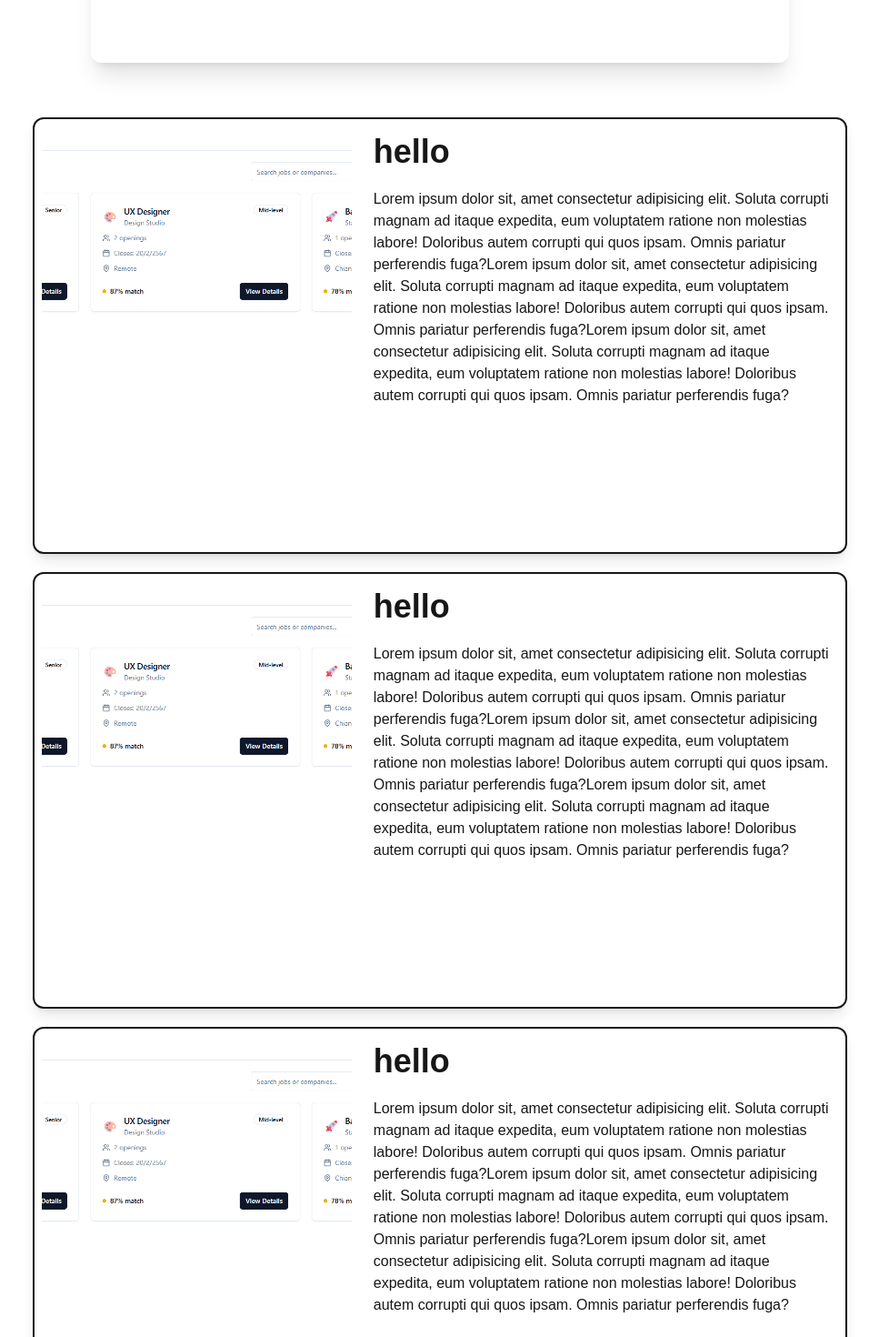
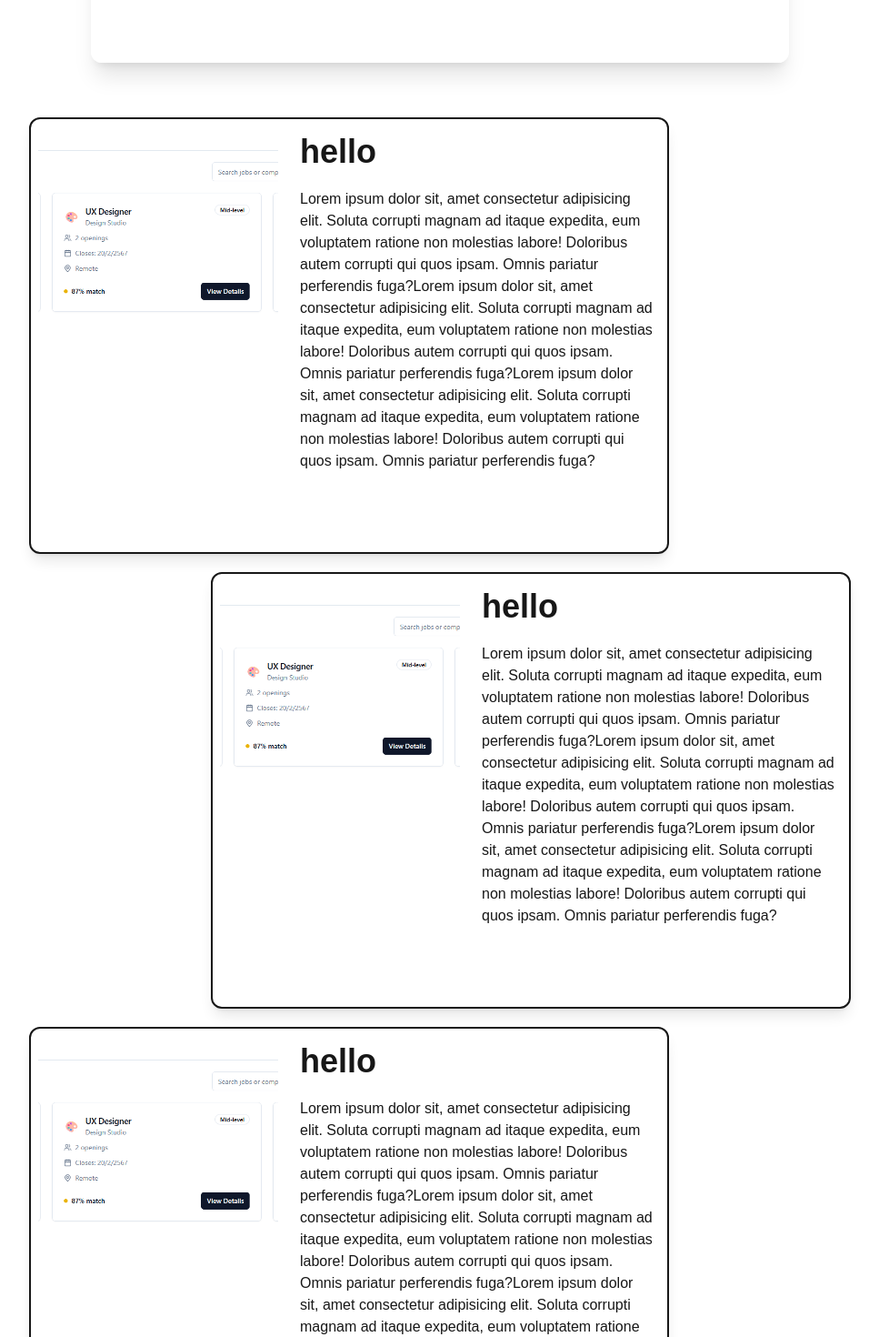
Before and after one commit to richstargit/projecthr, a Next.js app: page /home in a window 1280 px wide. Shown: the part 2580-4050 px from the top of the page at 91% size, without its empty margins (156-1123 px from the left). Built offline with nearby package versions, Linux system fonts and the light colour scheme.

Commit message:
contact page

```diff
--- a/app/home/_components/Solution.tsx
+++ b/app/home/_components/Solution.tsx
@@ -1,8 +1,13 @@
 'use client'
 import Cardpicture from "@/component/Cardpicture"
+import 'aos/dist/aos.css'
+import AOS from 'aos'
+import { useEffect } from "react"
 
 export default function Soultion() {
-
+    useEffect(()=>{
+        AOS.init({ duration: 1500})
+    })
     return (
         <section id="product" className="mt-32 mb-32">
             <div className="text-center mb-12">
@@ -13,11 +18,10 @@ export default function Soultion() {
             </div>
             <h2 className="text-4xl font-bold text-slate-900 text-center">Hirenz</h2>
             <img className="w-[60%] min-w-[400px] object-cover mx-auto mt-5 rounded-xl shadow-xl mb-15" src="/image/C_mainpage.png" />
-            <div className="flex flex-col gap-5">
-                <div className="w-[70%] mx-auto"><Cardpicture></Cardpicture></div>
-            <div className="w-[70%] mx-auto"><Cardpicture></Cardpicture></div>
-            <div className="w-[70%] mx-auto"><Cardpicture></Cardpicture></div>
-            </div>
+
+            <div data-aos="fade-right" className="w-[55%] mx-auto relative mt-5 right-0 lg:right-25"><Cardpicture></Cardpicture></div>
+            <div data-aos="fade-left" className="w-[55%] mx-auto mt-5 relative left-0 lg:left-25"><Cardpicture></Cardpicture></div>
+            <div data-aos="fade-right" className="w-[55%] mx-auto relative mt-5 right-0 lg:right-25"><Cardpicture></Cardpicture></div>
 
         </section>
     )
--- a/package.json
+++ b/package.json
@@ -9,6 +9,7 @@
     "lint": "next lint"
   },
   "dependencies": {
+    "aos": "^2.3.4",
     "lucide-react": "^0.526.0",
     "next": "15.4.4",
     "react": "19.1.0",
```
Also changed, not shown: 1 other file (tests, documents, lock files or other folders).
